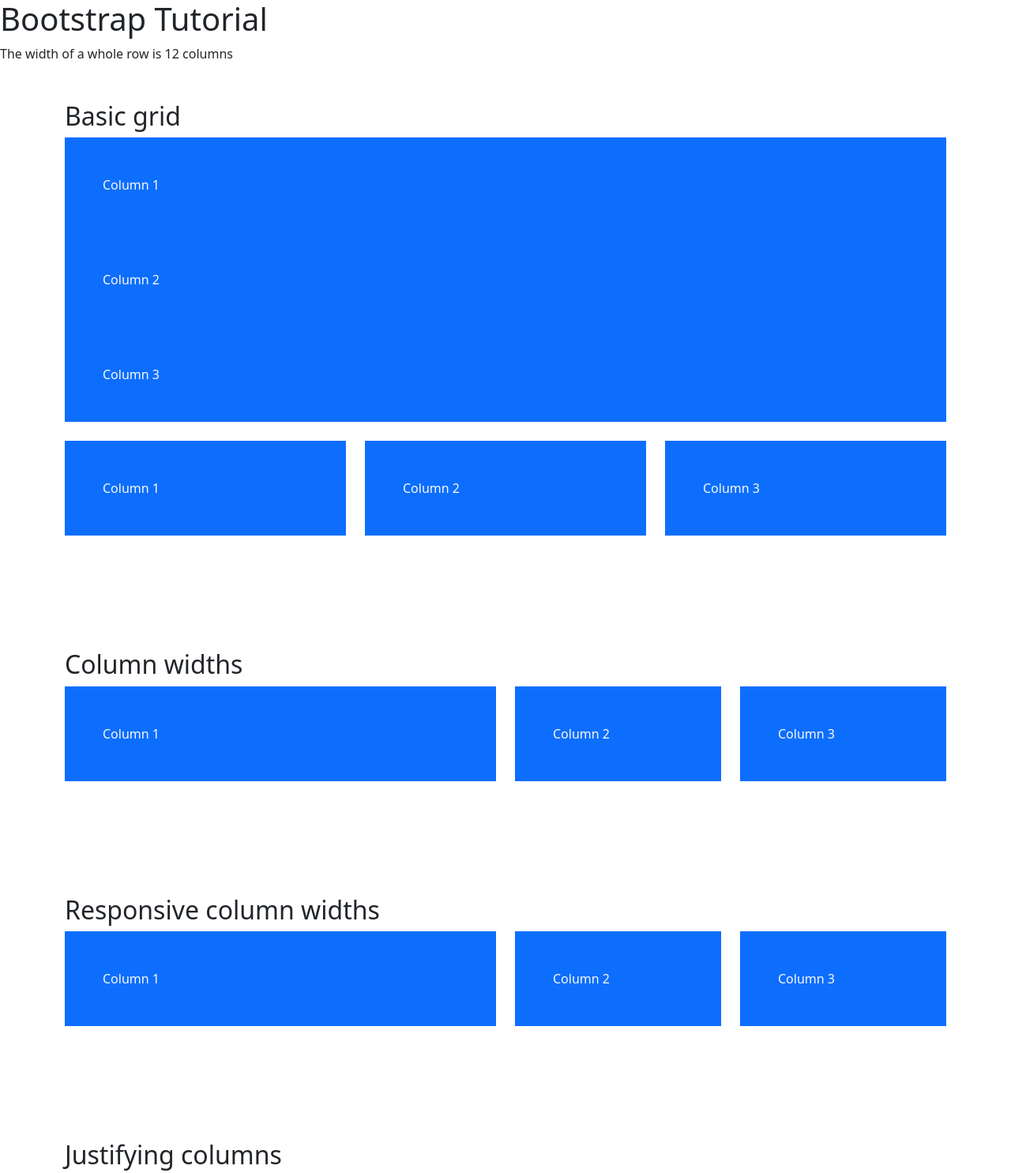
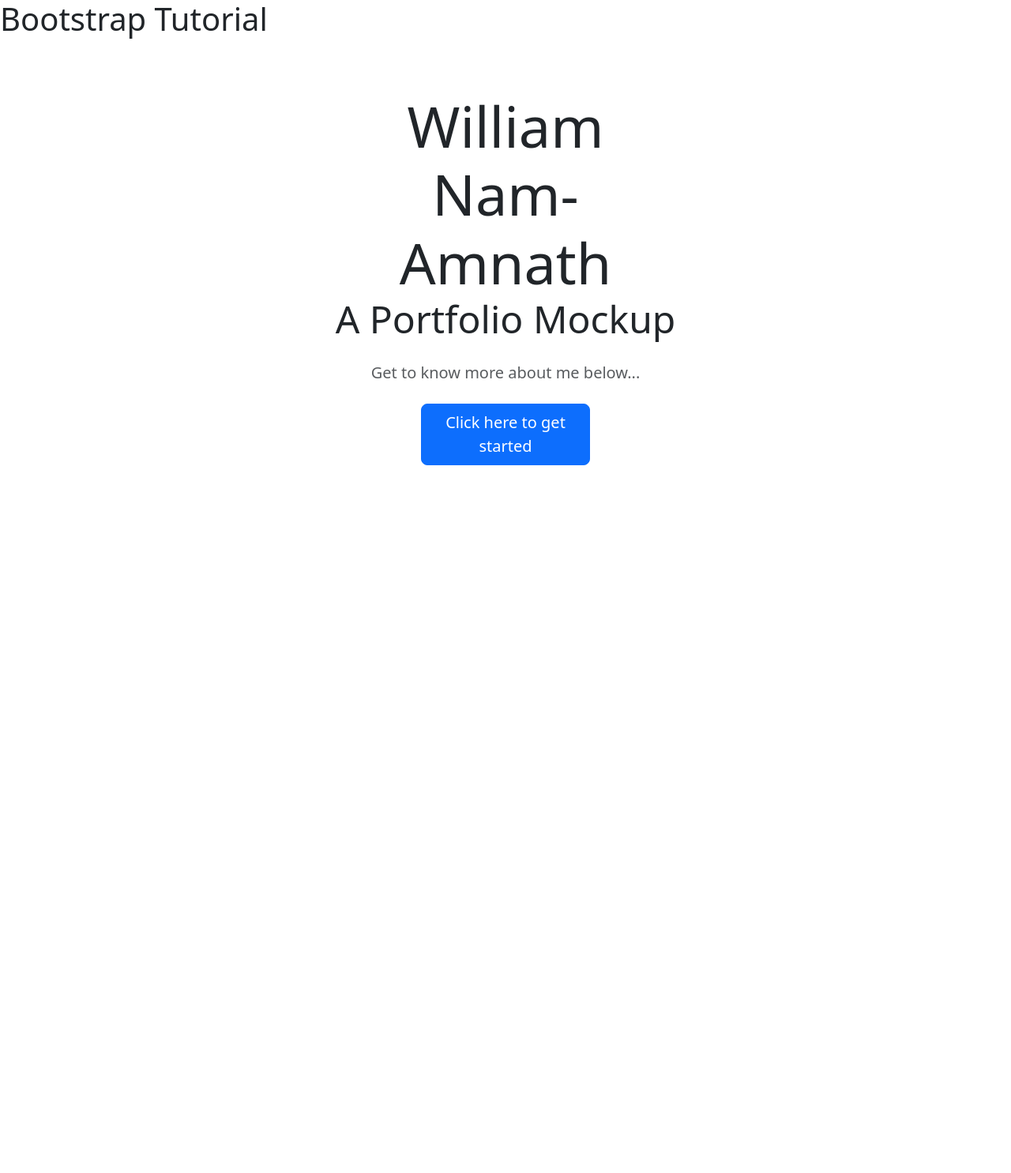
Before and after one commit to williamnamamnath/bootstrap-tutorial, a plain HTML site: page index.html in a window 1280 px wide. Shown: the top 1485 px of the page at 79% size. After the commit the page ends 800 px from the top, so only its background shows below. Drawn offline with nearby package versions, Linux system fonts and the light colour scheme.

Commit message:
Worked with containers and worked on a portfolio mockup using containers

```diff
--- a/index.html
+++ b/index.html
@@ -4,150 +4,33 @@
     <meta name="viewport" content="width=device-width, initial-scale=1.0">
     <title>Bootstrap Tutorial</title>
     <link href="https://cdn.jsdelivr.net/npm/bootstrap@5.3.3/dist/css/bootstrap.min.css" rel="stylesheet" integrity="sha384-QWTKZyjpPEjISv5WaRU9OFeRpok6YctnYmDr5pNlyT2bRjXh0JMhjY6hW+ALEwIH" crossorigin="anonymous">
+    <style>
+        section{
+            padding: 60px 0;
+        }
+    </style>
 </head>
 <body>
     <h1>Bootstrap Tutorial</h1>
 
-    <p>The width of a whole row is 12 columns</p>
-
-    <div class="container-lg my-5">
-        <!-- In this case, the rows all stack on top of each other -->
-        <h2>Basic grid</h2>
-        <div class="row">
-            <div>
-                <div class="p-5 bg-primary text-light">Column 1</div>
-            </div>
-            <div>
-                <div class="p-5 bg-primary text-light">Column 2</div>
-            </div>
-            <div>
-                <div class="p-5 bg-primary text-light">Column 3</div>
+    <section id="intro">
+        <div class="container-lg">
+            <div class="row justify-content-center">
+                <div class="col-md-5 text-center text-md-center">
+                    <h1>
+                        <div class="display-2">William <br/> Nam-Amnath</div>
+                        <div class="display-5">A Portfolio Mockup</div>
+                    </h1>
+                    <p class="lead my-4 text-muted">Get to know more about me below...</p>
+                    <div class="row justify-content-center">
+                        <div class="col-sm-4 col-md-6 col-lg-6">
+                            <a href="overview" class="btn btn-primary btn-lg">Click here to get started</a>
+                        </div>
+                    </div>
+                </div>
             </div>
         </div>
-
-        <br/>
-
-        <!-- Now, the rows are aligned horizontally and don't stack on each other. If no specifications are mentioned in the "col" class, the rows will take up equal space between themselves -->
-        <div class="row">
-            <div class="col">
-                <div class="p-5 bg-primary text-light">Column 1</div>
-            </div>
-            <div class="col">
-                <div class="p-5 bg-primary text-light">Column 2</div>
-            </div>
-            <div class="col">
-                <div class="p-5 bg-primary text-light">Column 3</div>
-            </div>
-        </div>
-    </div>
-
-    <br/>
-    <br/>
-
-    <div class="container-lg my-5">
-        <h2>Column widths</h2>
-        <div class="row">
-            <div class="col-6">
-                <div class="p-5 bg-primary text-light">Column 1</div>
-            </div>
-            <div class="col-3">
-                <div class="p-5 bg-primary text-light">Column 2</div>
-            </div>
-            <div class="col-3">
-                <div class="p-5 bg-primary text-light">Column 3</div>
-            </div>
-        </div>
-    </div>
-    </div>
-
-    <br/>
-    <br/>
-
-    <div class="container-lg my-5">
-        <h2>Responsive column widths</h2>
-        <div class="row">
-            <!-- In the div below, smaller size screens will take up 4 columns and larger screens will take up 6 columns -->
-            <div class="col-sm-4 col-lg-6">
-                <div class="p-5 bg-primary text-light">Column 1</div>
-            </div>
-            <div class="col-sm-4 col-lg-3">
-                <div class="p-5 bg-primary text-light">Column 2</div>
-            </div>
-            <div class="col-sm-4 col-lg-3">
-                <div class="p-5 bg-primary text-light">Column 3</div>
-            </div>
-        </div>
-    </div>
-    </div>
-
-    <br/>
-    <br/>
-
-    <div class="container-lg my-5">
-        <h2>Justifying columns</h2>
-        <div class="row">
-            <div class="col-md-3">
-                <div class="p-5 bg-primary text-light">Column 1</div>
-            </div>
-            <div class="col-md-3">
-                <div class="p-5 bg-primary text-light">Column 2</div>
-            </div>
-            <div class="col-md-3">
-                <div class="p-5 bg-primary text-light">Column 3</div>
-            </div>
-        </div>
-
-        <br/>
-
-        <!-- To specify how the divs are aligned/justified, do the following... -->
-         <h3>Justifying to the right/end</h3>
-        <div class="row justify-content-end">
-            <div class="col-md-3">
-                <div class="p-5 bg-primary text-light">Column 1</div>
-            </div>
-            <div class="col-md-3">
-                <div class="p-5 bg-primary text-light">Column 2</div>
-            </div>
-            <div class="col-md-3">
-                <div class="p-5 bg-primary text-light">Column 3</div>
-            </div>
-        </div>
-
-        <br/>
-
-        <h3>Justifying to the center</h3>
-        <div class="row justify-content-center">
-            <div class="col-md-3">
-                <div class="p-5 bg-primary text-light">Column 1</div>
-            </div>
-            <div class="col-md-3">
-                <div class="p-5 bg-primary text-light">Column 2</div>
-            </div>
-            <div class="col-md-3">
-                <div class="p-5 bg-primary text-light">Column 3</div>
-            </div>
-        </div>
-
-        <br/>
-
-        <h3>Justifying between</h3>
-        <div class="row justify-content-between">
-            <div class="col-md-3">
-                <div class="p-5 bg-primary text-light">Column 1</div>
-            </div>
-            <div class="col-md-3">
-                <div class="p-5 bg-primary text-light">Column 2</div>
-            </div>
-            <div class="col-md-3">
-                <div class="p-5 bg-primary text-light">Column 3</div>
-            </div>
-        </div>
-    </div>
-
-    <br/>
-    <br/>
-
-
+    </section>
 
     <script src="https://cdn.jsdelivr.net/npm/bootstrap@5.3.3/dist/js/bootstrap.bundle.min.js" integrity="sha384-YvpcrYf0tY3lHB60NNkmXc5s9fDVZLESaAA55NDzOxhy9GkcIdslK1eN7N6jIeHz" crossorigin="anonymous"></script>
 </body>
```
